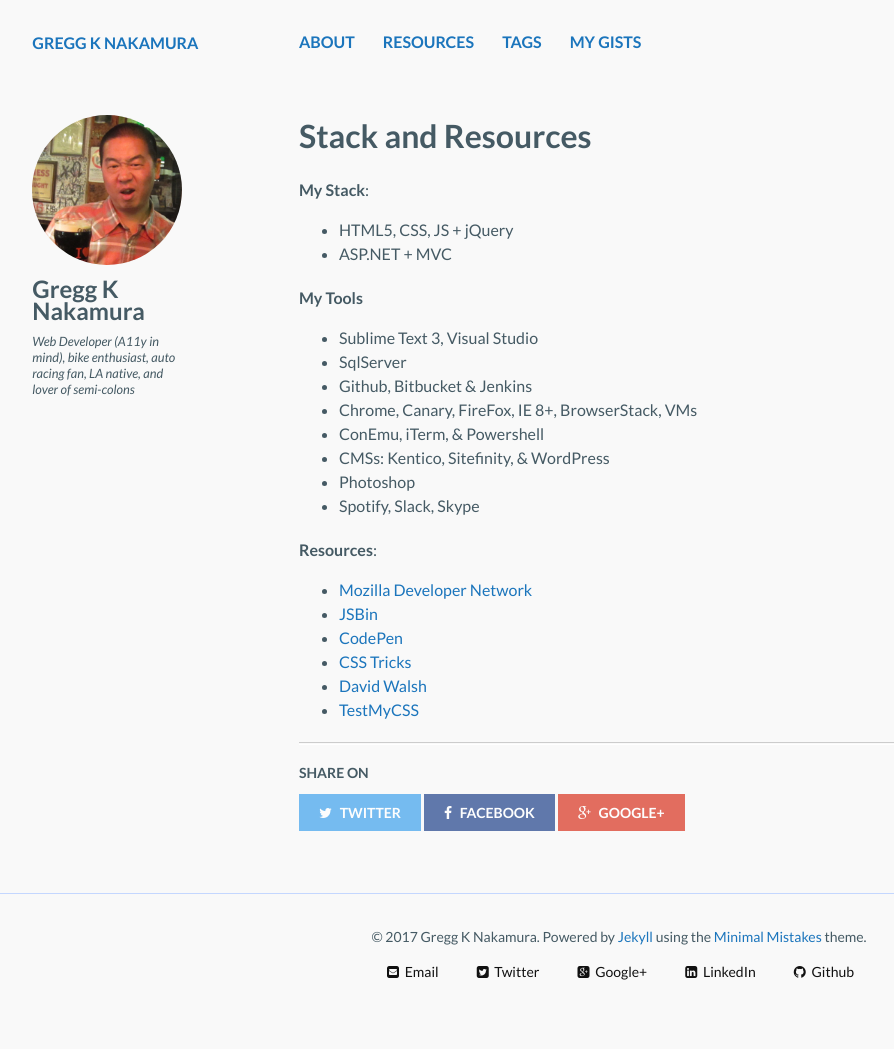
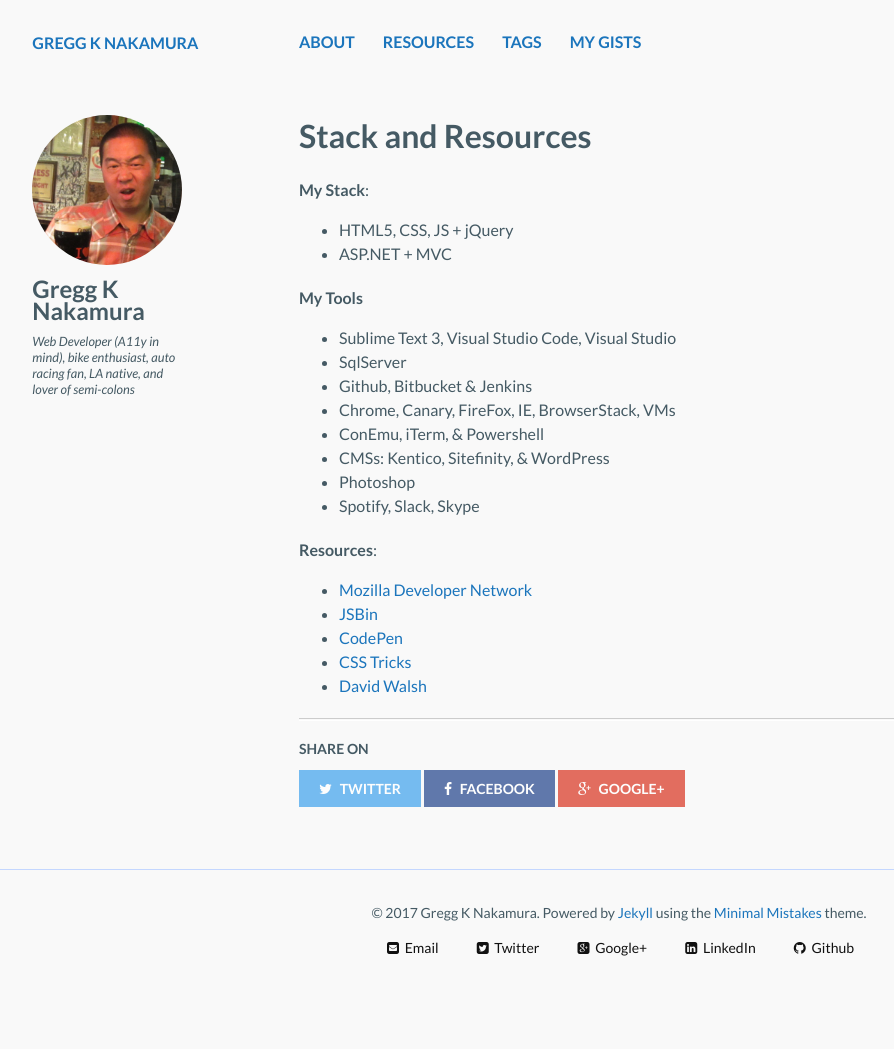
Before and after one commit to greggnakamura/greggnakamura.github.com, a Jekyll site: the page built from resources/index.md, in a window 1280 px wide. Shown: the whole page, without its empty margins (21-915 px from the left). Built offline with Jekyll 4.4.1, drawn with Linux system fonts in a browser that asks for light colours; nearby versions of some CDN libraries; after the commit the page ends 1025 px from its top, so only the background shows below that.

Commit message:
Update content

```diff
--- a/resources/index.md
+++ b/resources/index.md
@@ -12,10 +12,10 @@
 
 **My Tools**
 
-- Sublime Text 3, Visual Studio
+- Sublime Text 3, Visual Studio Code, Visual Studio
 - SqlServer
 - Github, Bitbucket & Jenkins
-- Chrome, Canary, FireFox, IE 8+, BrowserStack, VMs
+- Chrome, Canary, FireFox, IE, BrowserStack, VMs
 - ConEmu, iTerm, & Powershell
 - CMSs: Kentico, Sitefinity, & WordPress
 - Photoshop
@@ -29,4 +29,3 @@
 - [CodePen](http://codepen.io/greggnakamura/)
 - [CSS Tricks](https://css-tricks.com/)
 - [David Walsh](http://davidwalsh.name/)
-- [TestMyCSS](http://www.testmycss.com/)
```
